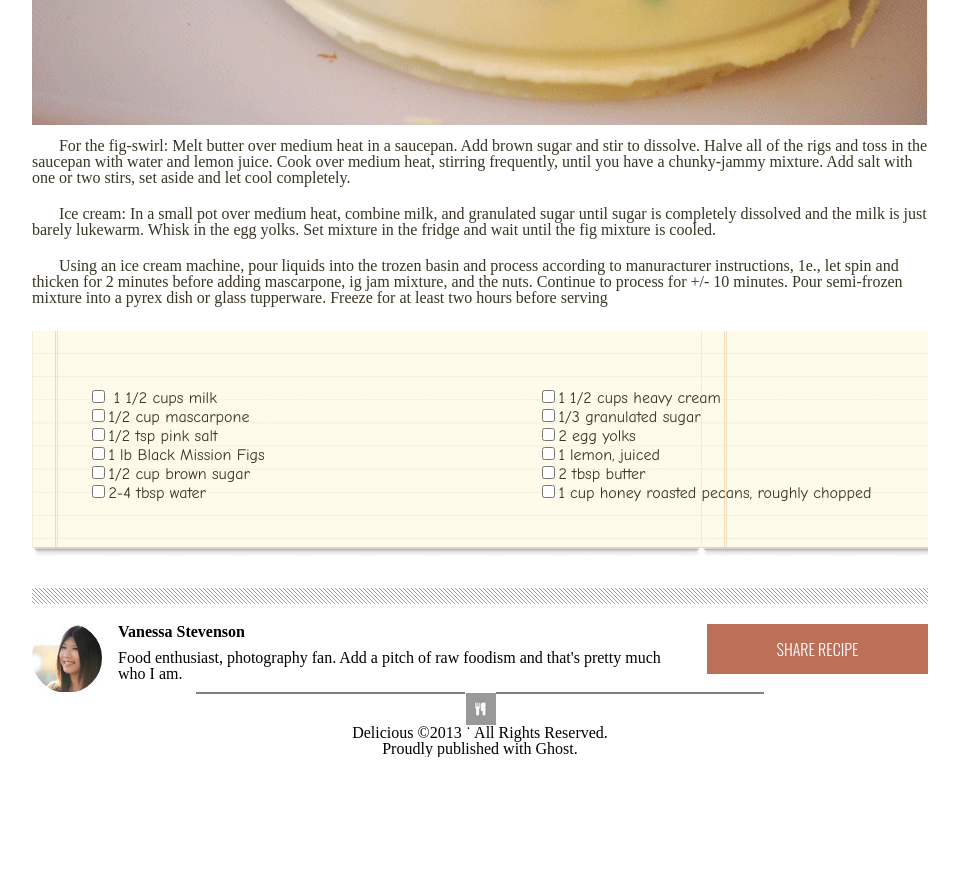
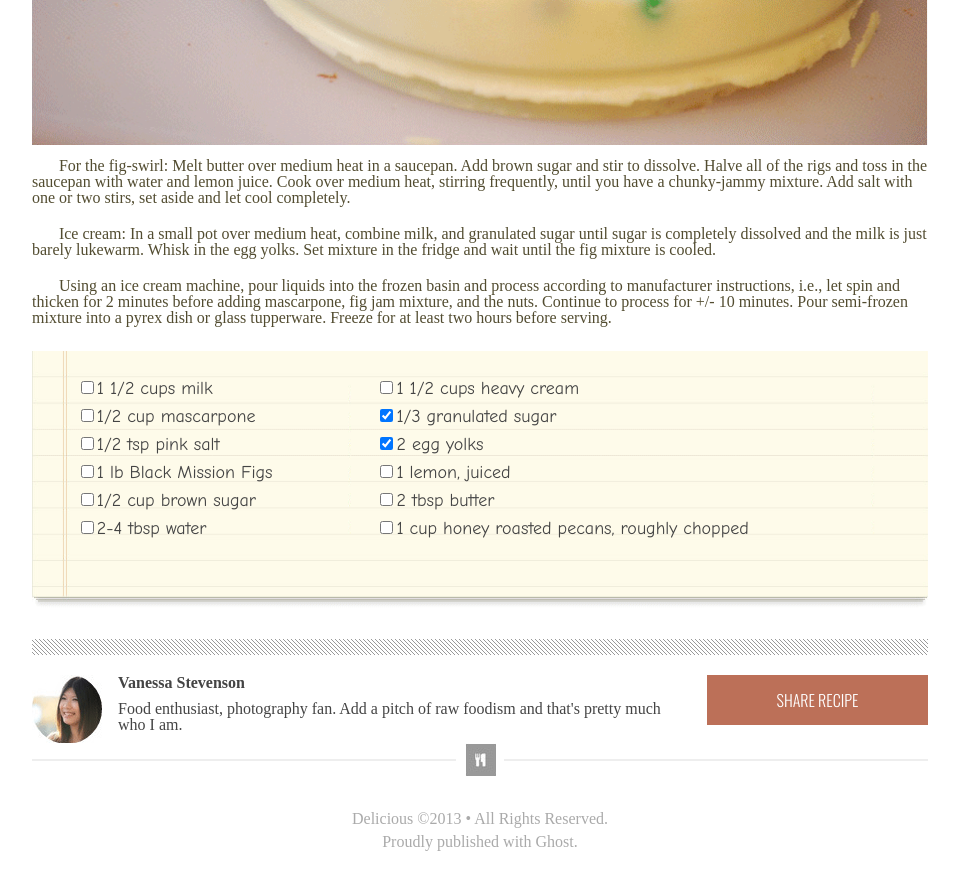
Before and after one commit to gorfllord/chocolate-pizza, a plain HTML site: page index.html in a window 1280 px wide. Shown: the part 660-1545 px from the top of the page, without its empty margins (160-1119 px from the left). Before the commit the page ends 1417 px from the top, so only its background shows below. Drawn offline with nearby package versions, Linux system fonts and the light colour scheme.

Commit message:
Remade for 301 pre-work

```diff
--- a/css/style.css
+++ b/css/style.css
@@ -74,34 +74,57 @@ main {
   padding-top: 30px;
 }
 h1 {
-  font-family: arial, helvetica, sans-serif;
+  font-family: helvetica, arial, sans-serif;
   font-weight: bold;
   font-size: 3rem;
 }
+#subtitle {
+  color:#aaa;
+  font-family:'Courier New', Courier, monospace;
+  font-weight: 100;
+}
 #mainImage {
   width: 100%;
+  margin-top: 1.3rem;
 }
 .para {
   text-indent: 3%;
   padding: 10px 0;
-  color: rgb(56, 53, 36);
+  color: rgb(82, 76, 48)
 }
 .para:last-child {
   padding-bottom: 25px;
 }
 #paperList {
   background-image: url("../assets/list-bg.png");
-  background-size: contain;
+  background-size: 100% 100%;
+  background-repeat: no-repeat;
   display: flex;
-  padding: 6.3%;
+  padding-left: 5%;
+  padding-top: 3%;
+  padding-bottom: 7%;
+  padding-right: 20%;
   font-family: "comic sans ms", "comic sans", cursive;
   justify-content: space-between;
-  color: rgb(56, 53, 36);
+  color: rgb(82, 76, 48);
   margin-bottom: 30px;
+  font-size: large;
+}
+#paperList li{
+  padding-bottom: 0.5rem;
+}
+.checkbox {
+  color: #444;
+  background-color: #e4cc4400;
+}
+label input:checked {
+  text-decoration: line-through;
 }
 #bio {
   display: flex;
   padding-top: 20px;
+  justify-content: center;
+  color:#444;
 }
 #bio article {
   padding: 0 15px ;
@@ -116,27 +139,40 @@ h3 {
   width: 240px;
   height: 50px;
   font-family: "Oswald", sans-serif;
+  font-stretch: extra-expanded;
   display: flex;
   justify-content: center;
   align-items: center;
   padding: 10px ;
   margin-left: 15px;
 }
-div {
-  border: 1px solid gray;
-  height: 1px;
-  width: 30%;
-  display: flex;
-}
 #footerlogo {
   display: flex;
+  align-items: center;
+  justify-content: center;
+}
+div {
+  border: 0.5px solid #eee;
+  height: 0.5px;
+  width: 49%;
+  display: flex;
   align-content: center;
-  justify-content: center;
+}
+#small-logo {
+  padding-left: 1%;
+  padding-right: 1%;
 }
 footer {
   display: flex;
   flex-direction: column;
 }
 footer section {
-text-align: center;
+  text-align: center;
 }
+#footertext {
+  padding: 2rem;
+  color: #aaa;
+}
+#footertext p {
+  padding: 0.2rem;
+}
--- a/index.html
+++ b/index.html
@@ -42,8 +42,8 @@
   <main>
     <section id="title">
       <h1>Chocolate Pizza</h1>
-      <article>
-        <p>Posted on 15 Dec 2013 / Desserts</p>
+      <article id="subtitle">
+        <p>POSTED ON 15 DEC 2013 / DESSERTS</p>
         <p><img src="assets/print-icon.png" alt="Print">PRINT</p>
       </article>
     </section>
@@ -51,25 +51,25 @@
     <section>
       <p class="para">For the fig-swirl: Melt butter over medium heat in a saucepan. Add brown sugar and stir to dissolve. Halve all of the rigs and toss in the saucepan with water and lemon juice. Cook over medium heat, stirring frequently, until you have a chunky-jammy mixture. Add salt with one or two stirs, set aside and let cool completely.</p>
       <p class="para">Ice cream: In a small pot over medium heat, combine milk, and granulated sugar until sugar is completely dissolved and the milk is just barely lukewarm. Whisk in the egg yolks. Set mixture in the fridge and wait until the fig mixture is cooled. </p>
-      <p class="para">Using an ice cream machine, pour liquids into the trozen basin and process according to manuracturer instructions, 1e., let spin and thicken for 2 minutes before adding mascarpone, ig jam mixture, and the nuts. Continue to process for +/- 10 minutes. Pour semi-frozen mixture into a pyrex dish or glass tupperware. Freeze for at least two hours before serving</p>
+      <p class="para">Using an ice cream machine, pour liquids into the frozen basin and process according to manufacturer instructions, i.e., let spin and thicken for 2 minutes before adding mascarpone, fig jam mixture, and the nuts. Continue to process for +/- 10 minutes. Pour semi-frozen mixture into a pyrex dish or glass tupperware. Freeze for at least two hours before serving.</p>
     </section>
     <section>
       <article id="paperList">
         <ul>
-          <li><label for="check1"><input type="checkbox" id="check1"> 1 1/2 cups milk</label></li>
-          <li><label for="check2"><input type="checkbox" id="check2">1/2 cup mascarpone</label></li>
-          <li><label for="check3"><input type="checkbox" id="check3">1/2 tsp pink salt</label></li>
-          <li><label for="check4"><input type="checkbox" id="check4">1 lb Black Mission Figs</label></li>
-          <li><label for="check5"><input type="checkbox" id="check5">1/2 cup brown sugar</label></li>
-          <li><label for="check6"><input type="checkbox" id="check6">2-4 tbsp water</label></li>
+          <li><label for="check1" class="checkbox"><input type="checkbox" id="check1">1 1/2 cups milk</label></li>
+          <li><label for="check2" class="checkbox"><input type="checkbox" id="check2">1/2 cup mascarpone</label></li>
+          <li><label for="check3" class="checkbox"><input type="checkbox" id="check3">1/2 tsp pink salt</label></li>
+          <li><label for="check4" class="checkbox"><input type="checkbox" id="check4">1 lb Black Mission Figs</label></li>
+          <li><label for="check5" class="checkbox"><input type="checkbox" id="check5">1/2 cup brown sugar</label></li>
+          <li><label for="check6" class="checkbox"><input type="checkbox" id="check6">2-4 tbsp water</label></li>
         </ul>
         <ul>
-          <li><label for="check7"><input type="checkbox" id="check7">1 1/2 cups heavy cream</label></li>
-          <li><label for="check8"><input type="checkbox" id="check8">1/3 granulated sugar</label></li>
-          <li><label for="check9"><input type="checkbox" id="check9">2 egg yolks</label></li>
-          <li><label for="check10"><input type="checkbox" id="check10">1 lemon, juiced</label></li>
-          <li><label for="check11"><input type="checkbox" id="check11">2 tbsp butter</label></li>
-          <li><label for="check12"><input type="checkbox" id="check12">1 cup honey roasted pecans, roughly
+          <li><label for="check7" class="checkbox"><input type="checkbox" id="check7">1 1/2 cups heavy cream</label></li>
+          <li><label for="check8" class="checkbox"><input type="checkbox" id="check8" checked>1/3 granulated sugar</label></li>
+          <li><label for="check9" class="checkbox"><input type="checkbox" id="check9" checked>2 egg yolks</label></li>
+          <li><label for="check10" class="checkbox"><input type="checkbox" id="check10">1 lemon, juiced</label></li>
+          <li><label for="check11" class="checkbox"><input type="checkbox" id="check11">2 tbsp butter</label></li>
+          <li><label for="check12" class="checkbox"><input type="checkbox" id="check12">1 cup honey roasted pecans, roughly
               chopped</label></li>
         </ul>
       </article>
@@ -90,8 +90,8 @@
     <img id="small-logo" src="assets/small-logo.png">
     <div></div>
   </section>
-  <section>
-    <p>Delicious &copy;2013 &dot; All Rights Reserved. </p>
+  <section id="footertext">
+    <p>Delicious &copy;2013 &bull; All Rights Reserved. </p>
     <p>Proudly published with Ghost.</p>
   </section>
   </footer>
```
Also changed, not shown: 1 other file.
